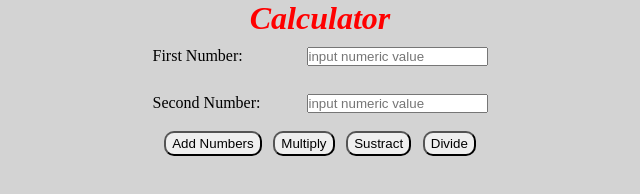
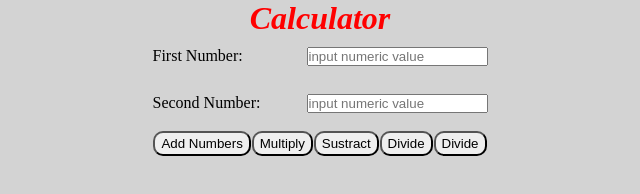
Before and after one commit to somyabhardwaj/Calculator, a plain HTML site: page index.html in a window 1280 px wide. Shown: the whole page, without its empty margins (320-960 px from the left). Drawn offline with Linux system fonts and the light colour scheme.

Commit message:
Add mod button

```diff
--- a/index.html
+++ b/index.html
@@ -22,6 +22,7 @@
         <button  type="button" onclick="Multiply()">Multiply</button>
         <button  type="button" onclick="Substract()">Sustract</button>
         <button  type="button" onclick="Divide()">Divide</button>
+        <button  type="button" onclick="Mod()">Divide</button>
     </div>
     <p id ="result"></p>
     </form>
```
